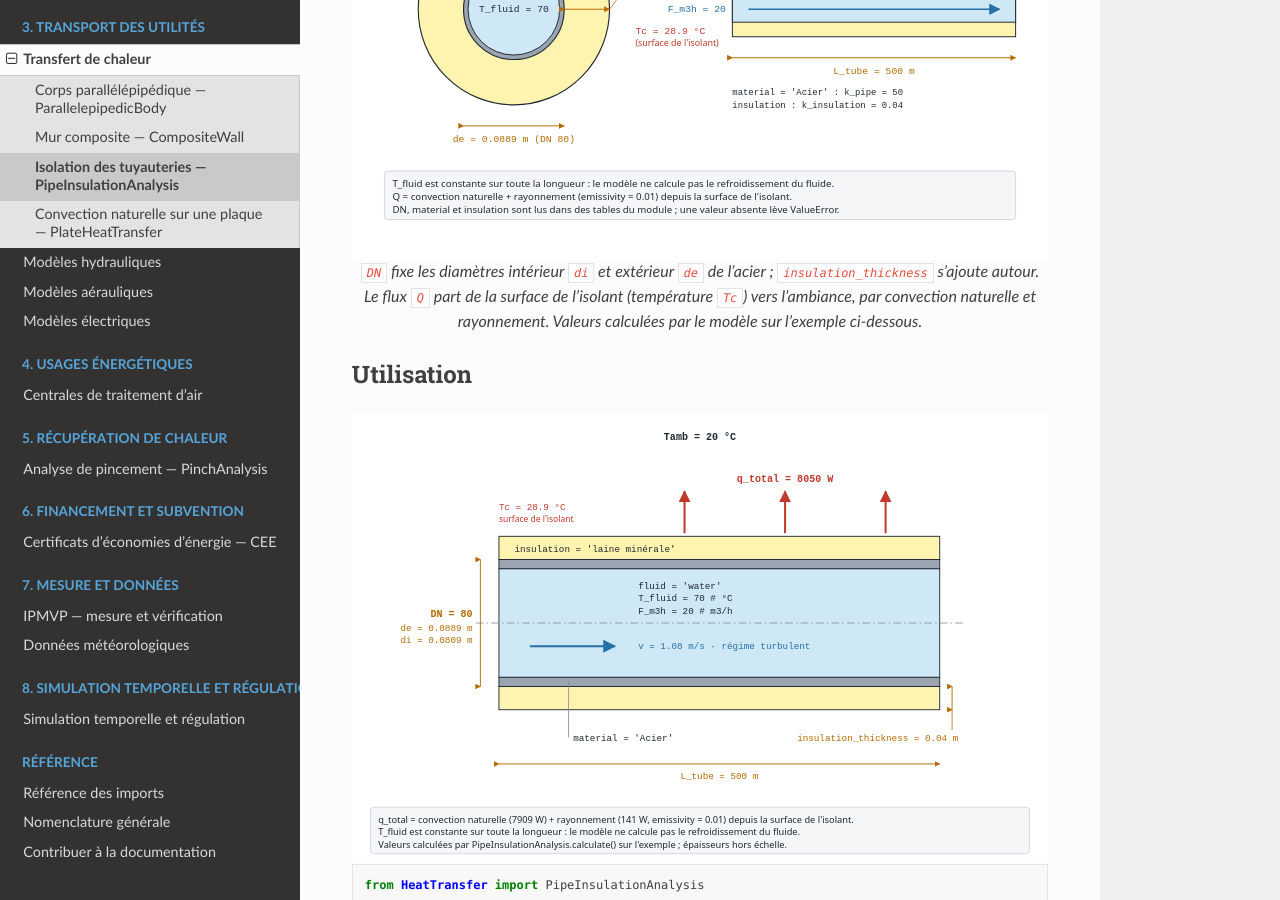
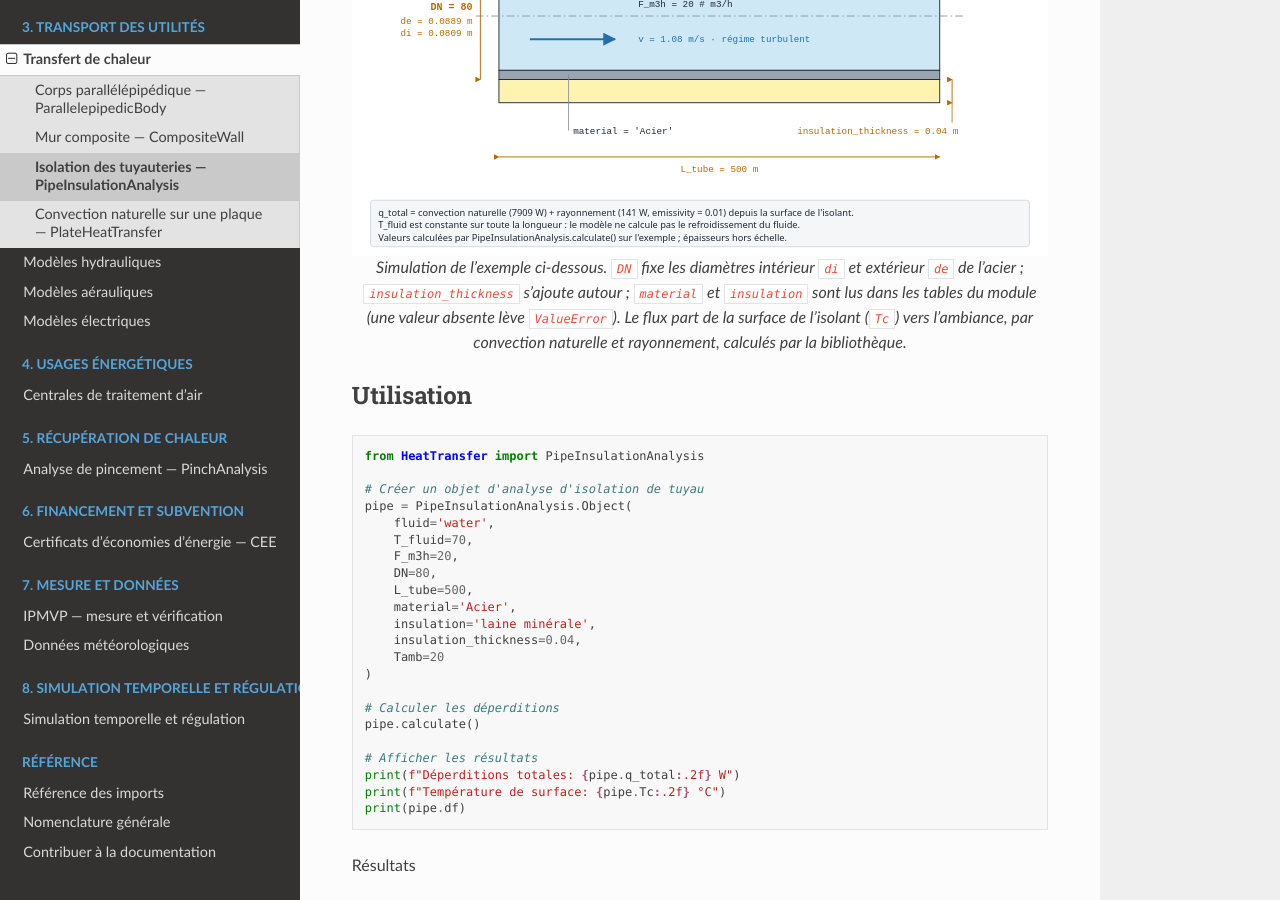
Before and after one commit to ZoheirHADID/EnergySystemModels-fr, a Sphinx documentation site: the page built from docs/source/001-heat_transfer/pipe_insulation_analysis.rst, in a window 1280 px wide and 900 px high, scrolled down 353 px. Built offline with Sphinx 7.4.7 and the Read the Docs theme 3.1.0, drawn with Linux system fonts in a browser that asks for light colours.

Commit message:
doc : mur composite et tuyauterie isolée — une seule figure, celle de la simulation complète
La première figure (schéma coté) doublait la seconde, plus complète
(résistances en série pour le mur ; vitesse, régime et part convection /
rayonnement pour la tuyauterie). Seule la seconde reste ; ce que la
première était seule à dire passe dans la légende.

Co-Authored-By: Claude Opus 5.5 <noreply@anthropic.com>

```diff
--- a/docs/source/001-heat_transfer/pipe_insulation_analysis.rst
+++ b/docs/source/001-heat_transfer/pipe_insulation_analysis.rst
@@ -1,23 +1,20 @@
 Isolation des tuyauteries — PipeInsulationAnalysis
 ==================================================
 
-.. figure:: ../images/param_pipeinsulation.svg
-   :alt: Schéma coté de la tuyauterie isolée : di, de, insulation_thickness, L_tube, T_fluid, Tc
+.. figure:: ../images/schema_tuyauterie_isolee.svg
+   :alt: Tuyauterie isolée : fluide, acier, isolant, cotes et déperditions calculées
+   :width: 100%
    :align: center
-   :width: 100%
 
-   ``DN`` fixe les diamètres intérieur ``di`` et extérieur ``de`` de l'acier ;
-   ``insulation_thickness`` s'ajoute autour. Le flux ``Q`` part de la surface de
-   l'isolant (température ``Tc``) vers l'ambiance, par convection naturelle et
-   rayonnement. Valeurs calculées par le modèle sur l'exemple ci-dessous.
+   Simulation de l'exemple ci-dessous. ``DN`` fixe les diamètres intérieur
+   ``di`` et extérieur ``de`` de l'acier ; ``insulation_thickness`` s'ajoute
+   autour ; ``material`` et ``insulation`` sont lus dans les tables du module
+   (une valeur absente lève ``ValueError``). Le flux part de la surface de
+   l'isolant (``Tc``) vers l'ambiance, par convection naturelle et rayonnement,
+   calculés par la bibliothèque.
 
 Utilisation
 -----------
-
-.. image:: ../images/schema_tuyauterie_isolee.svg
-   :alt: Tuyauterie isolée : fluide, acier, isolant, cotes et déperditions calculées
-   :width: 100%
-   :align: center
 
 .. code-block:: python
 
```
Also changed, not shown: docs/source/001-heat_transfer/composite_wall_heat_transfer.rst (+8 -12 lines).
